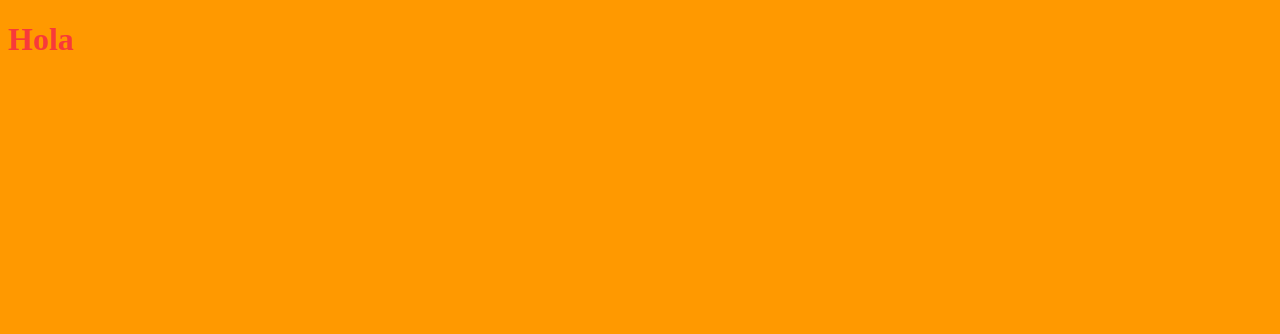
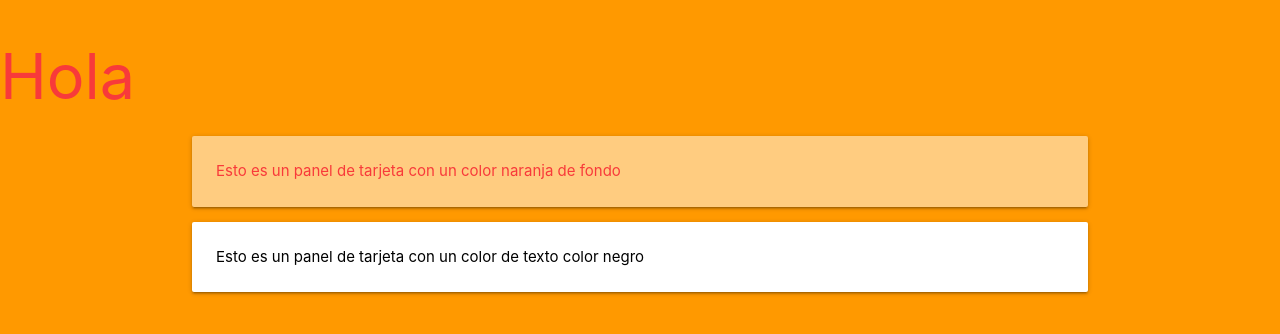
Before and after one commit to Johitan15913/Practica1, a plain HTML site: page index.html in a window 1280 px wide. Drawn offline with nearby package versions, Linux system fonts and the light colour scheme.

Commit message:
Agregue MATERIALIZE
agregue 2 tarjetas y la clase container

```diff
--- a/index.html
+++ b/index.html
@@ -5,8 +5,20 @@
     <meta name="viewport" content="width=device-width, initial-scale=1.0">
     <title>Practica</title>
     <link rel="stylesheet" href="estilo.css">
+    <!-- Compiled and minified CSS -->
+    <link rel="stylesheet" href="https://cdnjs.cloudflare.com/ajax/libs/materialize/1.0.0/css/materialize.min.css">
 </head>
 <body>
     <h1>Hola</h1>
+    <div class="container">
+        <div class="card-panel orange lighten-3">Esto es un panel de tarjeta con un color naranja de fondo</div>
+        <div class="card-panel">
+            <span class="black-text text-darken-2">Esto es un panel de tarjeta con un color de texto color negro</span>
+        </div>
+    </div>
+
+
+    <!-- Compiled and minified JavaScript -->
+    <script src="https://cdnjs.cloudflare.com/ajax/libs/materialize/1.0.0/js/materialize.min.js"></script>
 </body>
 </html>
```
